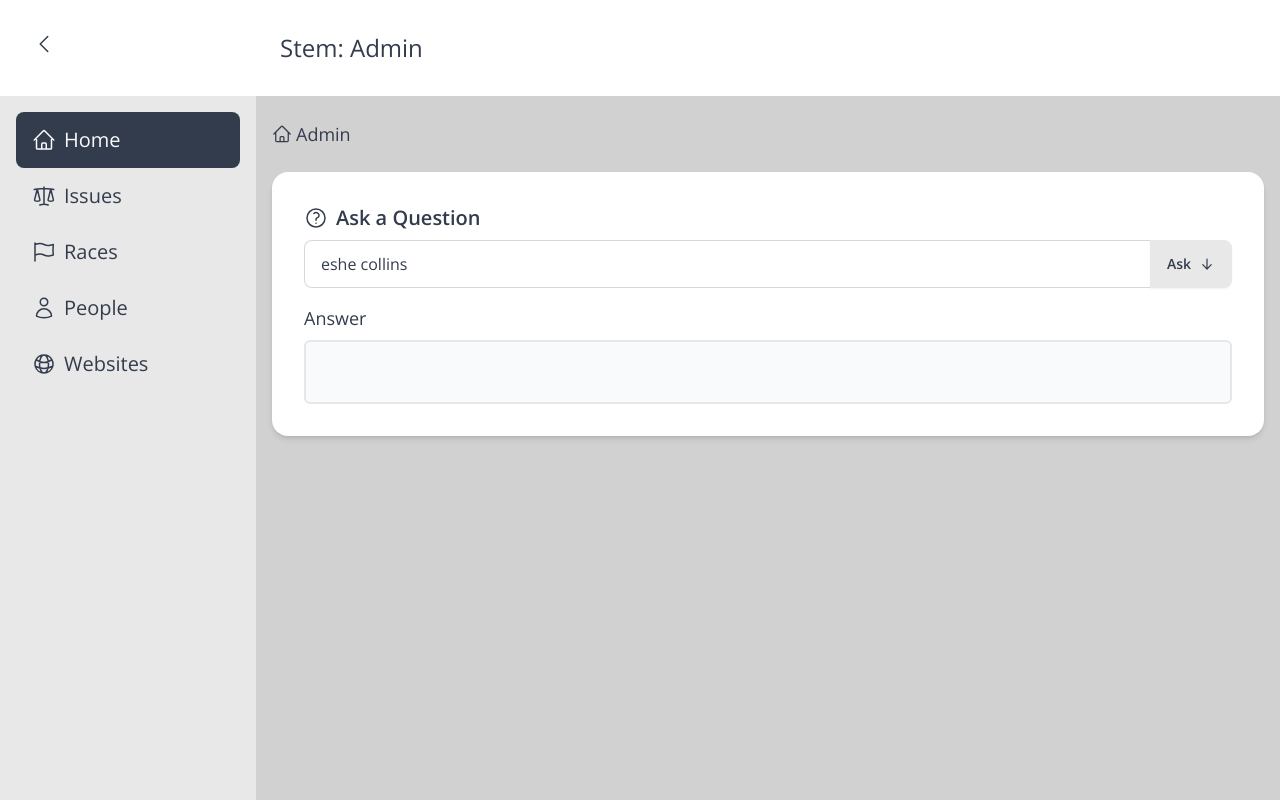
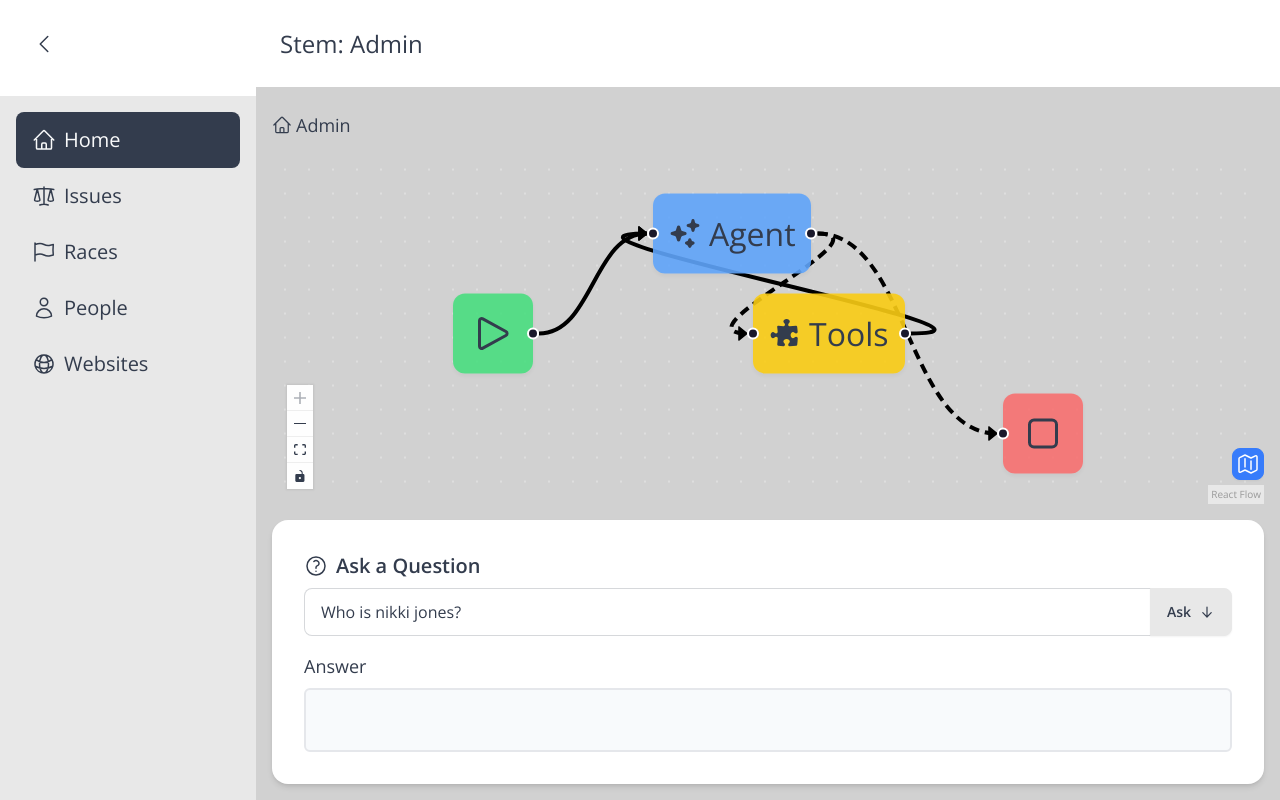
Before and after one commit to tim-elam/gbbo, a Next.js app: page /admin in a window 1280 px wide. Built offline with nearby package versions, Linux system fonts and the light colour scheme; what sst would draw is missing.

Commit message:
Add static agent diagram.

```diff
--- a/app/admin/ask-a-question/ask-a-question.tsx
+++ b/app/admin/ask-a-question/ask-a-question.tsx
@@ -4,9 +4,14 @@ import { QuestionMarkCircleIcon } from '@heroicons/react/24/outline';
 import { ArrowDownIcon } from '@heroicons/react/20/solid';
 import React, { ChangeEvent, useState } from 'react';
 import { askQuestion } from './actions';
+import { clsx } from 'clsx';
 
-export default function AskAQuestion() {
-  const [question, setQuestion] = useState('eshe collins');
+interface AskAQuestionProps {
+  className?: string;
+}
+
+export default function AskAQuestion({ className }: AskAQuestionProps) {
+  const [question, setQuestion] = useState('Who is nikki jones?');
   const [answer, setAnswer] = useState('');
 
 
@@ -20,7 +25,7 @@ export default function AskAQuestion() {
   }
 
   return (
-    <div className="card bg-base-100 shadow-md">
+    <div className={ clsx('card bg-base-100 shadow-md', className) }>
       <div className="card-body">
         <h2 className="card-title">
           <QuestionMarkCircleIcon className="size-6"/>
@@ -31,12 +36,12 @@ export default function AskAQuestion() {
             <input className="input input-bordered w-full join-item"
                    type="text"
                    placeholder="My question is..."
-                   value={question}
-                   onChange={handleQuestionChange}
+                   value={ question }
+                   onChange={ handleQuestionChange }
                    required/>
             <button
               className="btn join-item"
-              onClick={handleAskQuestion}>
+              onClick={ handleAskQuestion }>
               Ask
               <ArrowDownIcon className="size-4"/>
             </button>
--- a/app/admin/layout.tsx
+++ b/app/admin/layout.tsx
@@ -6,7 +6,7 @@ export default function Layout({ children }: Readonly<{
 }>) {
   return (
     <AdminNavbar>
-      <div className="container mx-auto pt-4 px-4 flex flex-col gap-4">
+      <div className="container mx-auto pt-4 px-4 flex flex-col gap-4 h-full">
         <AdminBreadcrumbs/>
         { children }
       </div>
--- a/app/admin/page.tsx
+++ b/app/admin/page.tsx
@@ -1,8 +1,12 @@
 import React from 'react';
 import AskAQuestion from './ask-a-question/ask-a-question';
+import AgentDiagram from '@/components/admin/agent-diagram/agent-diagram';
 
 export default function Admin() {
   return (
-    <AskAQuestion />
+    <div className='flex-1 h-full flex flex-col gap-4 items-stretch mb-4'>
+      <AgentDiagram className='flex-1' />
+      <AskAQuestion className='shrink-0' />
+    </div>
   );
 }
--- /dev/null
+++ b/components/admin/agent-diagram/agent-diagram.tsx
@@ -0,0 +1,181 @@
+'use client';
+import React, { useCallback, useState } from 'react';
+import {
+  addEdge,
+  Background,
+  BackgroundVariant,
+  Connection,
+  Controls,
+  Edge,
+  MarkerType,
+  MiniMap,
+  Node,
+  ReactFlow,
+  useEdgesState,
+  useNodesState,
+} from '@xyflow/react';
+import '@xyflow/react/dist/style.css';
+import { EyeSlashIcon, MapIcon } from '@heroicons/react/24/outline';
+import { clsx } from 'clsx';
+import { StartNode } from '@/components/admin/agent-diagram/nodes/start-node';
+import { EndNode } from '@/components/admin/agent-diagram/nodes/end-node';
+import { AgentNode } from '@/components/admin/agent-diagram/nodes/agent-node';
+import { ToolNode } from '@/components/admin/agent-diagram/nodes/tool-node';
+
+const nodeTypes = {
+  start: StartNode,
+  end: EndNode,
+  agent: AgentNode,
+  tool: ToolNode,
+};
+
+interface GbboNode extends Node {
+  type: keyof typeof nodeTypes;
+}
+
+const initialNodes: GbboNode[] = [
+  {
+    id: '__start__',
+    position: { y: 50, x: 0 },
+    data: {},
+    type: 'start',
+  },
+  {
+    id: 'agent',
+    position: { y: 0, x: 100 },
+    data: { label: 'Agent' },
+    type: 'agent',
+  },
+  {
+    id: 'tools',
+    position: { y: 50, x: 150 },
+    data: { label: 'Tools' },
+    type: 'tool',
+  },
+  {
+    id: '__end__',
+    position: { y: 100, x: 275 },
+    data: {},
+    type: 'end',
+  },
+];
+
+type GbboEdge = Edge;
+
+const initialEdges: GbboEdge[] = [
+  {
+    id: 'start-to-agent',
+    source: '__start__',
+    target: 'agent',
+    markerEnd: {
+      type: MarkerType.ArrowClosed,
+      height: 8,
+      width: 8,
+      color: 'black',
+    },
+    style: {
+      strokeWidth: 2,
+      stroke: 'black',
+    },
+  },
+  {
+    id: 'agent-to-tools',
+    source: 'agent',
+    target: 'tools',
+    markerEnd: {
+      type: MarkerType.ArrowClosed,
+      height: 8,
+      width: 8,
+      color: 'black',
+    },
+    style: {
+      strokeWidth: 2,
+      strokeDasharray: '5, 3',
+      stroke: 'black',
+    },
+  },
+  {
+    id: 'tools-to-agent',
+    source: 'tools',
+    target: 'agent',
+    markerEnd: {
+      type: MarkerType.ArrowClosed,
+      height: 8,
+      width: 8,
+      color: 'black',
+    },
+    style: {
+      strokeWidth: 2,
+      stroke: 'black',
+    },
+  },
+  {
+    id: 'agent-to-end',
+    source: 'agent',
+    target: '__end__',
+    markerEnd: {
+      type: MarkerType.ArrowClosed,
+      height: 8,
+      width: 8,
+      color: 'black',
+    },
+    style: {
+      strokeWidth: 2,
+      strokeDasharray: '5, 3',
+      stroke: 'black',
+    },
+  },
+];
+
+interface ReactFlowPlaygroundProps {
+  className?: string;
+}
+
+export default function AgentDiagram({ className }: ReactFlowPlaygroundProps) {
+  // eslint-disable-next-line @typescript-eslint/no-unused-vars
+  const [nodes, setNodes, onNodesChange] = useNodesState(initialNodes);
+  const [edges, setEdges, onEdgesChange] = useEdgesState(initialEdges);
+  const [isMinimapVisible, setIsMinimapVisible] = useState(false);
+
+  const onConnect = useCallback(
+    (params: GbboEdge | Connection) => setEdges((eds) => addEdge<GbboEdge>(params, eds)),
+    [setEdges],
+  );
+
+  const onToggleMinimap = useCallback(() => {
+    setIsMinimapVisible(isMinimapVisible => !isMinimapVisible);
+  }, []);
+
+  return (
+    <div className={ className }>
+      <ReactFlow
+        nodes={ nodes }
+        edges={ edges }
+        onNodesChange={ onNodesChange }
+        onEdgesChange={ onEdgesChange }
+        nodeTypes={ nodeTypes }
+        onConnect={ onConnect }
+        fitView
+      >
+        <Controls/>
+        {
+          isMinimapVisible && <MiniMap/>
+        }
+        <button
+          className={ clsx('btn btn-square btn-sm btn-secondary absolute z-50 bottom-6 right-0', {
+            'btn-outline': isMinimapVisible,
+          }) }
+          onClick={ onToggleMinimap }>
+          { isMinimapVisible
+            ? <EyeSlashIcon className="size-6"/>
+            : <MapIcon className="size-6"/>
+          }
+        </button>
+        <Background
+          variant={ BackgroundVariant.Cross }
+          gap={ 12 }
+          size={ 1 }/>
+      </ReactFlow>
+    </div>
+  );
+}
--- /dev/null
+++ b/components/admin/agent-diagram/nodes/agent-node.tsx
@@ -0,0 +1,29 @@
+import { SparklesIcon } from '@heroicons/react/20/solid';
+import { Handle, Position } from '@xyflow/react';
+import { FC, memo } from 'react';
+
+interface AgentNodeProps {
+  isConnectable: boolean;
+  data: {
+    label: string
+  };
+}
+
+export const AgentNode: FC<AgentNodeProps> = memo(function AgentNode({ isConnectable, data }) {
+  return <>
+    <Handle
+      type="target"
+      position={ Position.Left }
+      isConnectable={ isConnectable }
+    />
+    <div className="bg-blue-400/90 rounded-md shadow-sm p-2 flex flex-row gap-1 items-center">
+      <SparklesIcon className="size-4"/>
+      { data.label }
+    </div>
+    <Handle
+      type="source"
+      position={ Position.Right }
+      isConnectable={ isConnectable }
+    />
+  </>;
+});
--- /dev/null
+++ b/components/admin/agent-diagram/nodes/end-node.tsx
@@ -0,0 +1,20 @@
+import StopIcon from '@heroicons/react/24/outline/StopIcon';
+import { Handle, Position } from '@xyflow/react';
+import { FC, memo } from 'react';
+
+interface EndNodeProps {
+  isConnectable: boolean;
+}
+
+export const EndNode: FC<EndNodeProps> = memo(function EndNode({ isConnectable }) {
+  return <>
+    <Handle
+      type="target"
+      position={ Position.Left }
+      isConnectable={ isConnectable }
+    />
+    <div className="bg-red-400/90 rounded-md shadow-sm p-2">
+        <StopIcon className='size-6'/>
+    </div>
+  </>;
+});
--- /dev/null
+++ b/components/admin/agent-diagram/nodes/start-node.tsx
@@ -0,0 +1,20 @@
+import PlayIcon from '@heroicons/react/24/outline/PlayIcon';
+import { Handle, Position } from '@xyflow/react';
+import { FC, memo } from 'react';
+
+interface StartNodeProps {
+  isConnectable: boolean;
+}
+
+export const StartNode: FC<StartNodeProps> = memo(function StartNode({ isConnectable }) {
+  return <>
+    <Handle
+      type="source"
+      position={ Position.Right }
+      isConnectable={ isConnectable }
+    />
+    <div className="bg-green-400/90 rounded-md shadow-sm p-2">
+        <PlayIcon className='size-6'/>
+    </div>
+  </>;
+});
--- /dev/null
+++ b/components/admin/agent-diagram/nodes/tool-node.tsx
@@ -0,0 +1,29 @@
+import { PuzzlePieceIcon } from '@heroicons/react/20/solid';
+import { Handle, Position } from '@xyflow/react';
+import { FC, memo } from 'react';
+
+interface ToolNodeProps {
+  isConnectable: boolean;
+  data: {
+    label: string
+  };
+}
+
+export const ToolNode: FC<ToolNodeProps> = memo(function ToolNode({ isConnectable, data }) {
+  return <>
+    <Handle
+      type="target"
+      position={ Position.Left }
+      isConnectable={ isConnectable }
+    />
+    <div className="bg-yellow-400/90 rounded-md shadow-sm p-2 flex flex-row gap-1 items-center">
+      <PuzzlePieceIcon className="size-4"/>
+      { data.label }
+    </div>
+    <Handle
+      type="source"
+      position={ Position.Right }
+      isConnectable={ isConnectable }
+    />
+  </>;
+});
--- a/package.json
+++ b/package.json
@@ -21,6 +21,7 @@
     "@langchain/openai": "^0.3.14",
     "@supabase/ssr": "^0.5.2",
     "@supabase/supabase-js": "^2.46.1",
+    "@xyflow/react": "^12.3.5",
     "cheerio": "^1.0.0",
     "clsx": "^2.1.1",
     "kysely": "^0.27.4",
--- a/tailwind.config.ts
+++ b/tailwind.config.ts
@@ -1,8 +1,9 @@
-import type { Config } from "tailwindcss";
+import type { Config } from 'tailwindcss';
 import daisyui from 'daisyui';
 import typography from '@tailwindcss/typography';
 
 export default {
+  important: true,
   content: [
     "./pages/**/*.{js,ts,jsx,tsx,mdx}",
     "./components/**/*.{js,ts,jsx,tsx,mdx}",
```
Also changed, not shown: 1 other file (tests, documents, lock files or other folders).
